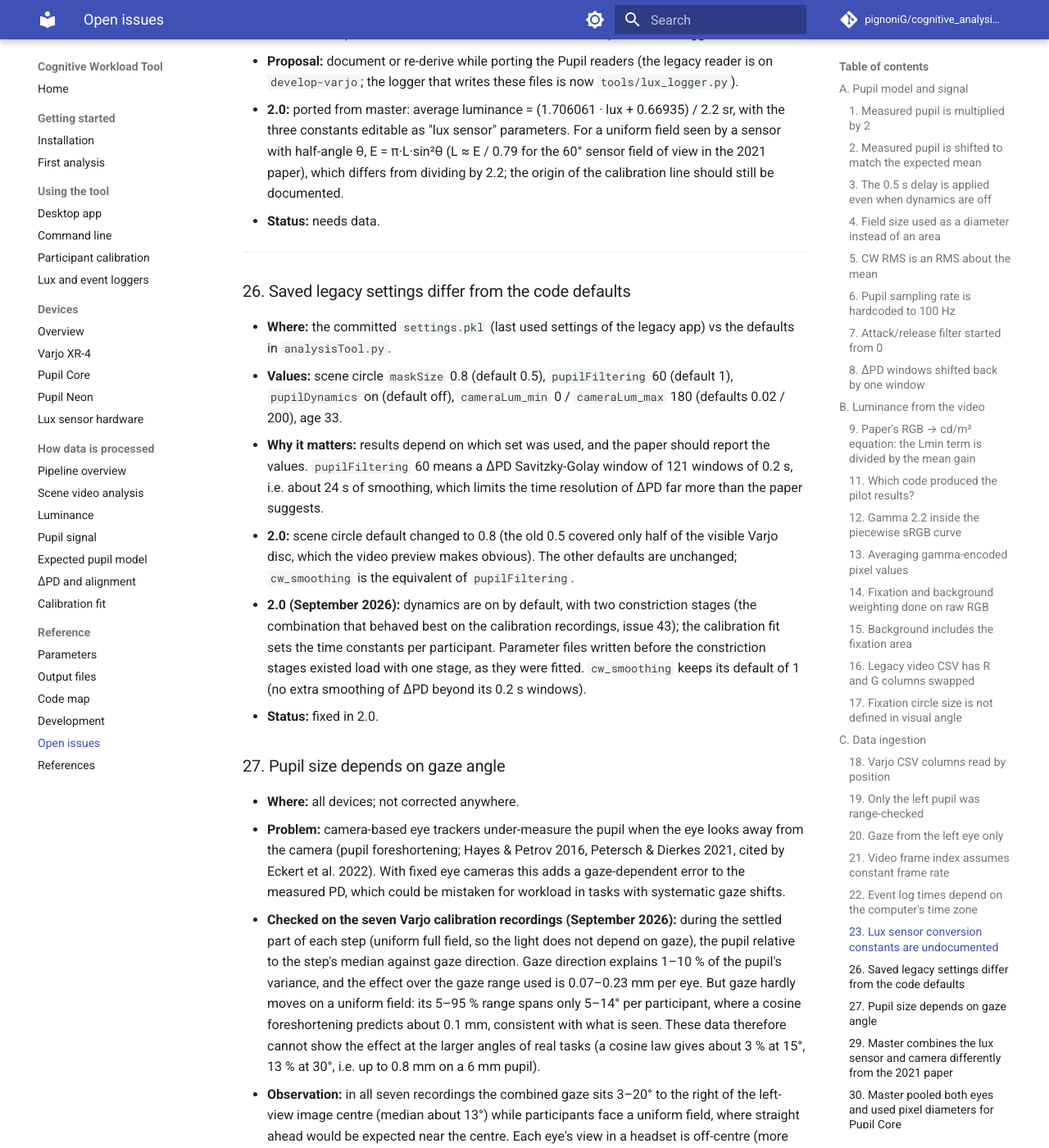
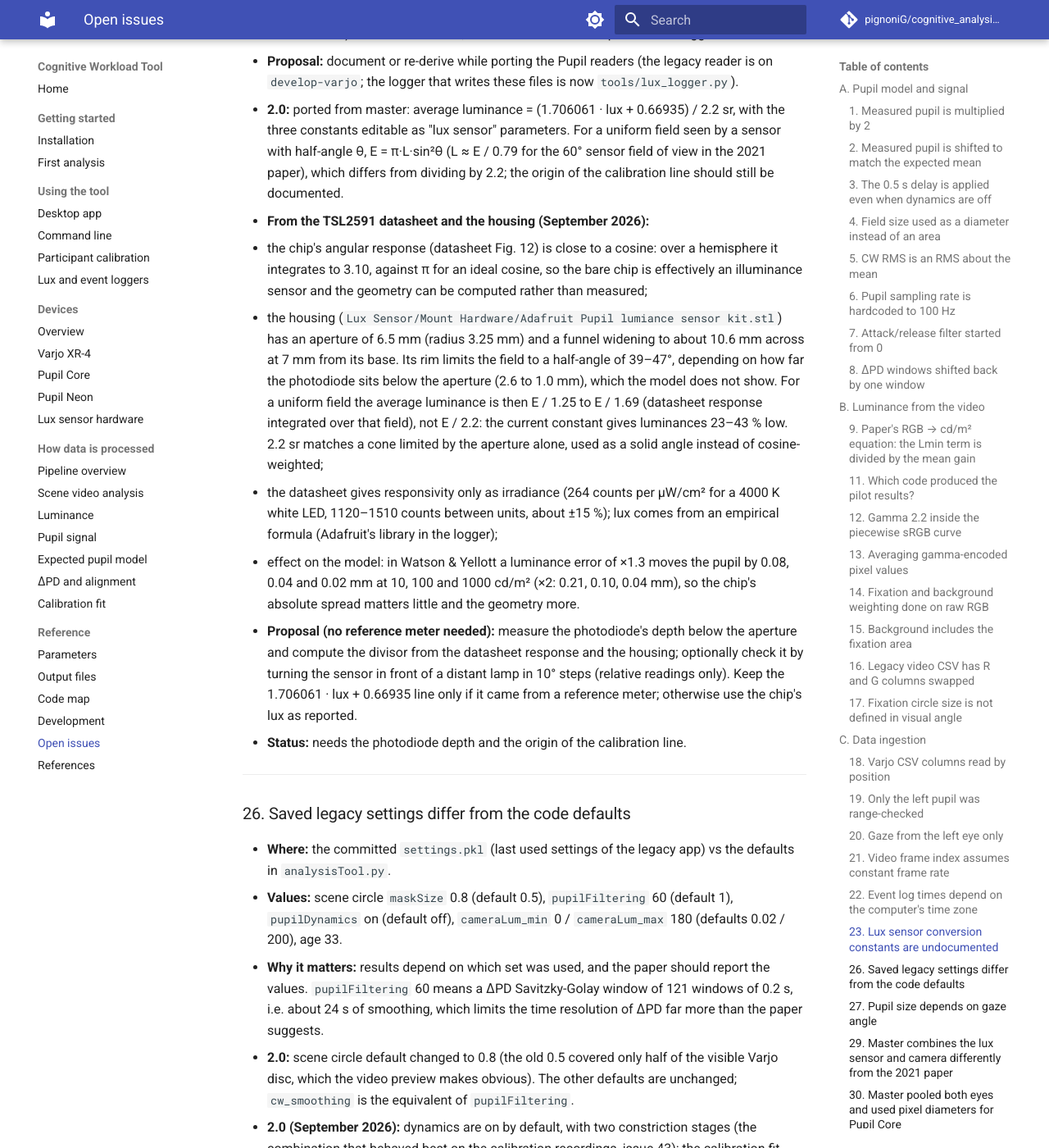
Before and after one commit to pignoniG/cognitive_analysis_tool, an MkDocs documentation site: the page built from docs/OPEN_ISSUES.md, in a window 1280 px wide and 1400 px high, scrolled down 10410 px. Shown: the whole window at 82% size. Built offline with MkDocs 1.6.1 and Material for MkDocs 9.7.7, drawn with Linux system fonts in a browser that asks for light colours; comment, search, counter and statistics services are not loaded.

Commit message:
Work out the lux sensor geometry from the datasheet and the housing
The TSL2591's angular response is close to a cosine, so the housing's
field of view can be computed: its funnel limits the field to a
half-angle of 39-47 degrees, giving an average luminance of E / 1.25
to E / 1.69 rather than E / 2.2, depending on the photodiode's depth
below the aperture. The chip's +-15 % unit spread moves the modelled
pupil by a few hundredths of a millimetre at indoor levels. Open issue
23 now needs only that depth and the origin of the calibration line.

```diff
--- a/docs/OPEN_ISSUES.md
+++ b/docs/OPEN_ISSUES.md
@@ -308,7 +308,26 @@ is revised; they remain in the git history of this file.
   editable as "lux sensor" parameters. For a uniform field seen by a sensor with half-angle θ, E = π·L·sin²θ
   (L ≈ E / 0.79 for the 60° sensor field of view in the 2021 paper), which differs from dividing by 2.2; the origin
   of the calibration line should still be documented.
-- **Status:** needs data.
+- **From the TSL2591 datasheet and the housing (September 2026):**
+  - the chip's angular response (datasheet Fig. 12) is close to a cosine: over a hemisphere it integrates to 3.10,
+    against π for an ideal cosine, so the bare chip is effectively an illuminance sensor and the geometry can be
+    computed rather than measured;
+  - the housing (`Lux Sensor/Mount Hardware/Adafruit Pupil lumiance sensor kit.stl`) has an aperture of 6.5 mm
+    (radius 3.25 mm) and a funnel widening to about 10.6 mm across at 7 mm from its base. Its rim limits the field to
+    a half-angle of 39–47°, depending on how far the photodiode sits below the aperture (2.6 to 1.0 mm), which the
+    model does not show. For a uniform field the average luminance is then E / 1.25 to E / 1.69 (datasheet response
+    integrated over that field), not E / 2.2: the current constant gives luminances 23–43 % low. 2.2 sr matches a
+    cone limited by the aperture alone, used as a solid angle instead of cosine-weighted;
+  - the datasheet gives responsivity only as irradiance (264 counts per µW/cm² for a 4000 K white LED, 1120–1510
+    counts between units, about ±15 %); lux comes from an empirical formula (Adafruit's library in the logger);
+  - effect on the model: in Watson & Yellott a luminance error of ×1.3 moves the pupil by 0.08, 0.04 and 0.02 mm at
+    10, 100 and 1000 cd/m² (×2: 0.21, 0.10, 0.04 mm), so the chip's absolute spread matters little and the geometry
+    more.
+- **Proposal (no reference meter needed):** measure the photodiode's depth below the aperture and compute the divisor
+  from the datasheet response and the housing; optionally check it by turning the sensor in front of a distant lamp in
+  10° steps (relative readings only). Keep the 1.706061 · lux + 0.66935 line only if it came from a reference meter;
+  otherwise use the chip's lux as reported.
+- **Status:** needs the photodiode depth and the origin of the calibration line.
 
 ---
 
```
